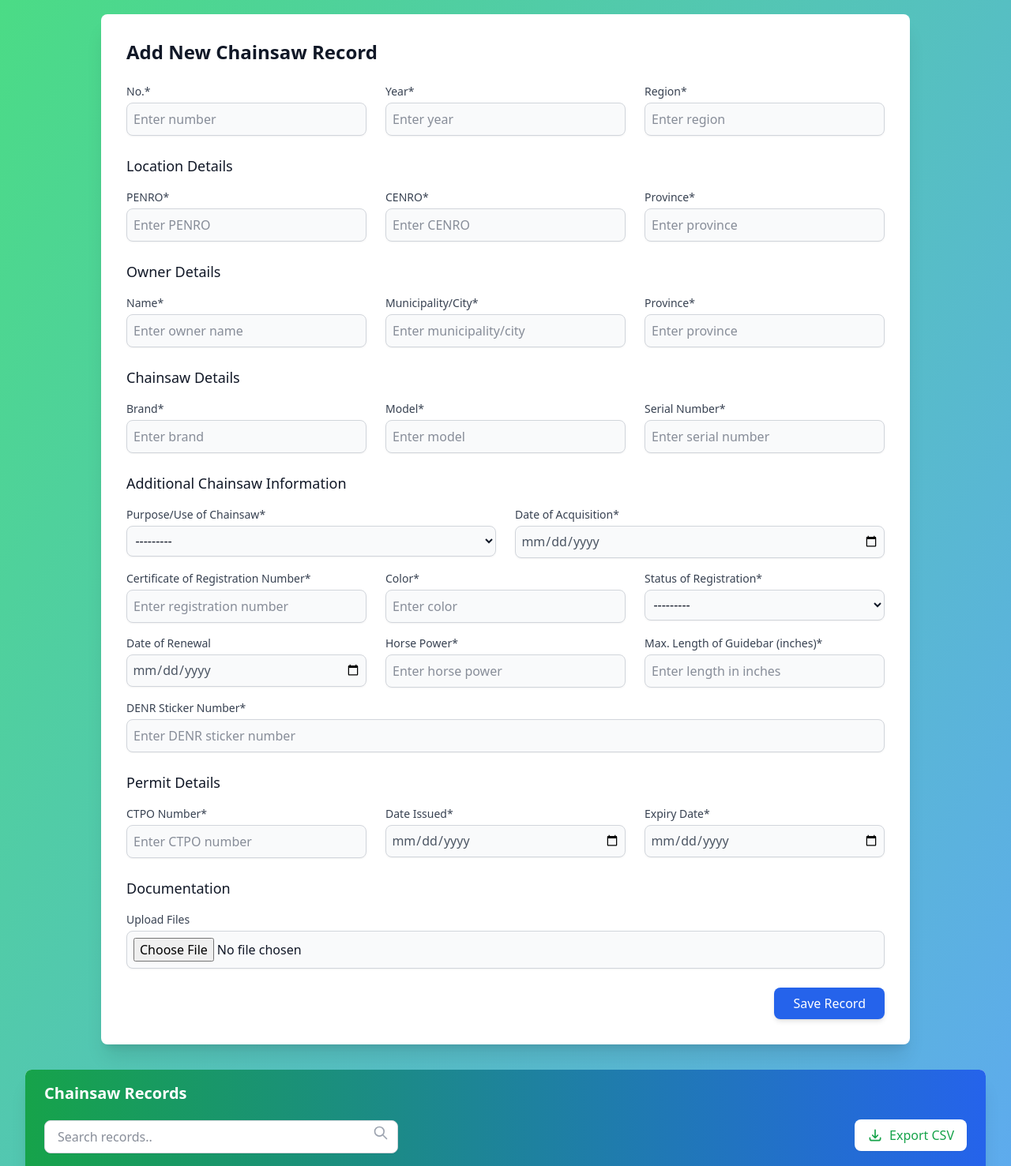
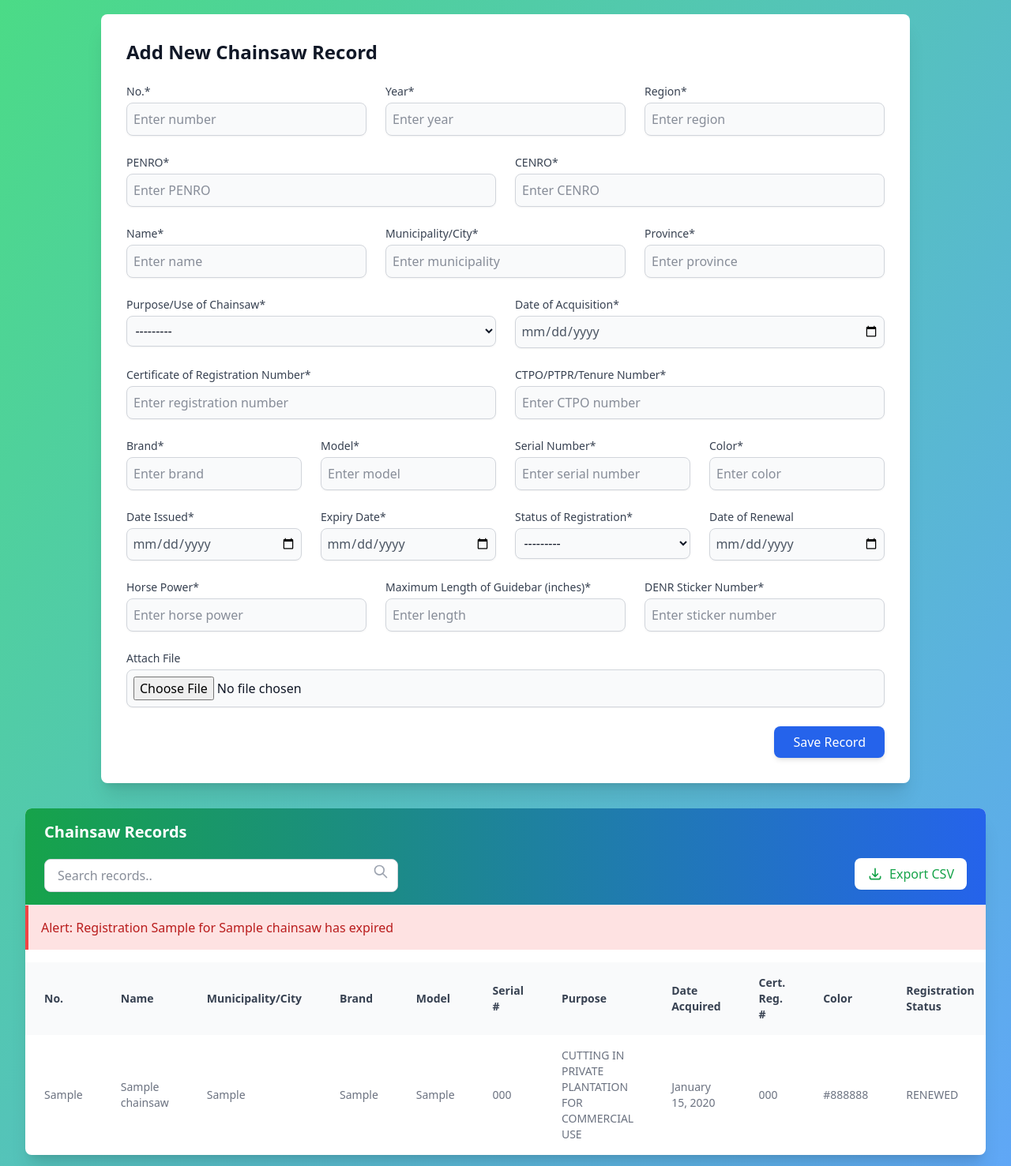
Before and after one commit to celestial203/treecut, a Django app: page /chainsaw/ in a window 1280 px wide. Shown: the part 190-1667 px from the top of the page at 79% size. Run offline with Django 5.2, Linux system fonts and the light colour scheme; a user stored in the database is signed in; tables that the repository leaves empty hold one stand-in row (values such as "Sample post"); some libraries are stand-ins or nearby versions.

Commit message:
adjusting fields

```diff
--- a/base/templates/chainsaw.html
+++ b/base/templates/chainsaw.html
@@ -76,7 +76,6 @@
         <h2 class="text-2xl font-bold mb-6">Add New Chainsaw Record</h2>
         <form method="POST" id="chainsawForm" class="space-y-6" enctype="multipart/form-data">
             {% csrf_token %}
-            {% load widget_tweaks %}
 
             <style>
                 input, select, textarea {
@@ -133,10 +132,8 @@
                 </div>
             </div>
 
-            <!-- Location Details -->
-            <div class="mt-6">
-                <h3 class="text-lg font-medium text-gray-900 mb-4">Location Details</h3>
-                <div class="grid grid-cols-1 md:grid-cols-3 gap-6">
+            <!-- Location and Office Details -->
+            <div class="grid grid-cols-1 md:grid-cols-2 gap-6">
                 <div>
                     <label class="block text-sm font-medium text-gray-700">PENRO*</label>
                     {{ form.penro|add_class:"form-input"|attr:"placeholder:Enter PENRO" }}
@@ -145,36 +142,50 @@
                     <label class="block text-sm font-medium text-gray-700">CENRO*</label>
                     {{ form.cenro|add_class:"form-input"|attr:"placeholder:Enter CENRO" }}
                 </div>
-                    <div>
-                        <label class="block text-sm font-medium text-gray-700">Province*</label>
-                        {{ form.province|add_class:"form-input"|attr:"placeholder:Enter province" }}
-                    </div>
-                </div>
             </div>
 
-            <!-- Owner Details -->
-            <div class="mt-6">
-                <h3 class="text-lg font-medium text-gray-900 mb-4">Owner Details</h3>
+            <!-- Personal Information -->
             <div class="grid grid-cols-1 md:grid-cols-3 gap-6">
                 <div>
                     <label class="block text-sm font-medium text-gray-700">Name*</label>
-                        {{ form.name|add_class:"form-input"|attr:"placeholder:Enter owner name" }}
+                    {{ form.name|add_class:"form-input"|attr:"placeholder:Enter name" }}
                 </div>
                 <div>
                     <label class="block text-sm font-medium text-gray-700">Municipality/City*</label>
-                        {{ form.municipality|add_class:"form-input"|attr:"placeholder:Enter municipality/city" }}
+                    {{ form.municipality|add_class:"form-input"|attr:"placeholder:Enter municipality" }}
                 </div>
                 <div>
                     <label class="block text-sm font-medium text-gray-700">Province*</label>
                     {{ form.province|add_class:"form-input"|attr:"placeholder:Enter province" }}
                 </div>
             </div>
+
+            <!-- Purpose and Registration -->
+            <div class="grid grid-cols-1 md:grid-cols-2 gap-6">
+                <div>
+                    <label class="block text-sm font-medium text-gray-700">Purpose/Use of Chainsaw*</label>
+                    {{ form.purpose|add_class:"form-input"|attr:"placeholder:Enter purpose" }}
+                </div>
+                <div>
+                    <label class="block text-sm font-medium text-gray-700">Date of Acquisition*</label>
+                    {{ form.date_acquired|add_class:"form-input"|attr:"type:date" }}
+                </div>
+            </div>
+
+            <!-- Registration Numbers -->
+            <div class="grid grid-cols-1 md:grid-cols-2 gap-6">
+                <div>
+                    <label class="block text-sm font-medium text-gray-700">Certificate of Registration Number*</label>
+                    {{ form.cert_reg_number|add_class:"form-input"|attr:"placeholder:Enter registration number" }}
+                </div>
+                <div>
+                    <label class="block text-sm font-medium text-gray-700">CTPO/PTPR/Tenure Number*</label>
+                    {{ form.ctpo_number|add_class:"form-input"|attr:"placeholder:Enter CTPO number" }}
+                </div>
             </div>
 
             <!-- Chainsaw Details -->
-            <div class="mt-6">
-                <h3 class="text-lg font-medium text-gray-900 mb-4">Chainsaw Details</h3>
-                <div class="grid grid-cols-1 md:grid-cols-3 gap-6">
+            <div class="grid grid-cols-1 md:grid-cols-4 gap-6">
                 <div>
                     <label class="block text-sm font-medium text-gray-700">Brand*</label>
                     {{ form.brand|add_class:"form-input"|attr:"placeholder:Enter brand" }}
@@ -187,87 +198,55 @@
                     <label class="block text-sm font-medium text-gray-700">Serial Number*</label>
                     {{ form.serial_number|add_class:"form-input"|attr:"placeholder:Enter serial number" }}
                 </div>
+                <div>
+                    <label class="block text-sm font-medium text-gray-700">Color*</label>
+                    {{ form.color|add_class:"form-input"|attr:"placeholder:Enter color" }}
                 </div>
             </div>
 
-            <!-- Additional Chainsaw Information -->
-            <div class="mt-6">
-                <h3 class="text-lg font-medium text-gray-900 mb-4">Additional Chainsaw Information</h3>
-                <div class="grid grid-cols-1 md:grid-cols-2 gap-6 mb-4">
+            <!-- Dates and Status -->
+            <div class="grid grid-cols-1 md:grid-cols-4 gap-6">
                 <div>
-                        <label class="block text-sm font-medium text-gray-700">Purpose/Use of Chainsaw*</label>
-                        {{ form.purpose|add_class:"form-input" }}
+                    <label class="block text-sm font-medium text-gray-700">Date Issued*</label>
+                    {{ form.date_issued|add_class:"form-input"|attr:"type:date" }}
                 </div>
                 <div>
-                        <label class="block text-sm font-medium text-gray-700">Date of Acquisition*</label>
-                        {{ form.date_acquired|add_class:"form-input"|attr:"type:date" }}
-                    </div>
-                </div>
-
-                <div class="grid grid-cols-1 md:grid-cols-3 gap-6">
-                    <div>
-                        <label class="block text-sm font-medium text-gray-700">Certificate of Registration Number*</label>
-                        {{ form.cert_reg_number|add_class:"form-input"|attr:"placeholder:Enter registration number" }}
-                    </div>
-                    <div>
-                        <label class="block text-sm font-medium text-gray-700">Color*</label>
-                        {{ form.color|add_class:"form-input"|attr:"placeholder:Enter color" }}
+                    <label class="block text-sm font-medium text-gray-700">Expiry Date*</label>
+                    {{ form.expiry_date|add_class:"form-input"|attr:"type:date" }}
                 </div>
                 <div>
                     <label class="block text-sm font-medium text-gray-700">Status of Registration*</label>
                     {{ form.registration_status|add_class:"form-input" }}
                 </div>
+                <div>
+                    <label class="block text-sm font-medium text-gray-700">Date of Renewal</label>
+                    {{ form.date_renewal|add_class:"form-input"|attr:"type:date" }}
+                </div>
             </div>
 
-                <div class="grid grid-cols-1 md:grid-cols-3 gap-6 mt-4">
-                    <div>
-                        <label class="block text-sm font-medium text-gray-700">Date of Renewal</label>
-                        {{ form.date_renewal|add_class:"form-input" }}
-                    </div>
+            <!-- Technical Details -->
+            <div class="grid grid-cols-1 md:grid-cols-3 gap-6">
                 <div>
                     <label class="block text-sm font-medium text-gray-700">Horse Power*</label>
                     {{ form.horse_power|add_class:"form-input"|attr:"placeholder:Enter horse power" }}
                 </div>
                 <div>
-                        <label class="block text-sm font-medium text-gray-700">Max. Length of Guidebar (inches)*</label>
-                        {{ form.guidebar_length|add_class:"form-input"|attr:"placeholder:Enter length in inches" }}
-                    </div>
-                </div>
-
-                <div class="mt-4">
-                    <label class="block text-sm font-medium text-gray-700">DENR Sticker Number*</label>
-                    {{ form.denr_sticker|add_class:"form-input"|attr:"placeholder:Enter DENR sticker number" }}
-                </div>
-            </div>
-
-            <!-- Permit Details -->
-            <div class="mt-6">
-                <h3 class="text-lg font-medium text-gray-900 mb-4">Permit Details</h3>
-                <div class="grid grid-cols-1 md:grid-cols-3 gap-6">
-                    <div>
-                        <label class="block text-sm font-medium text-gray-700">CTPO Number*</label>
-                        {{ form.ctpo_number|add_class:"form-input"|attr:"placeholder:Enter CTPO number" }}
+                    <label class="block text-sm font-medium text-gray-700">Maximum Length of Guidebar (inches)*</label>
+                    {{ form.guidebar_length|add_class:"form-input"|attr:"placeholder:Enter length" }}
                 </div>
                 <div>
-                        <label class="block text-sm font-medium text-gray-700">Date Issued*</label>
-                        {{ form.date_issued|add_class:"form-input" }}
-                    </div>
-                    <div>
-                        <label class="block text-sm font-medium text-gray-700">Expiry Date*</label>
-                        {{ form.expiry_date|add_class:"form-input" }}
-                    </div>
+                    <label class="block text-sm font-medium text-gray-700">DENR Sticker Number*</label>
+                    {{ form.denr_sticker|add_class:"form-input"|attr:"placeholder:Enter sticker number" }}
                 </div>
             </div>
 
             <!-- File Upload -->
-            <div class="mt-6">
-                <h3 class="text-lg font-medium text-gray-900 mb-4">Documentation</h3>
             <div>
-                    <label class="block text-sm font-medium text-gray-700">Upload Files</label>
+                <label class="block text-sm font-medium text-gray-700">Attach File</label>
                 {{ form.file|add_class:"form-input" }}
             </div>
-            </div>
 
+            <!-- Submit Button -->
             <div class="flex justify-end mt-6">
                 <button type="submit" class="bg-blue-600 text-white px-6 py-2 rounded-lg hover:bg-blue-700 transition duration-200 shadow-md">
                     Save Record
@@ -349,6 +328,7 @@
                             <th class="px-6 py-4 font-semibold">Expiry Date</th>
                             <th class="px-6 py-4 font-semibold">Days Remaining</th>
                             <th class="px-6 py-4 font-semibold">File</th>
+                            <th class="px-6 py-4 font-semibold">Status</th>
                             <th class="px-6 py-4 font-semibold">Actions</th>
                         </tr>
                     </thead>
@@ -396,6 +376,15 @@
                                     </a>
                                 {% else %}
                                     <span class="text-gray-400">No file</span>
+                                {% endif %}
+                            </td>
+                            <td class="px-6 py-4">
+                                {% if record.is_expired %}
+                                    <span class="px-2 py-1 bg-red-100 text-red-800 rounded-full text-xs font-medium">Expired</span>
+                                {% elif record.is_expiring_soon %}
+                                    <span class="px-2 py-1 bg-yellow-100 text-yellow-800 rounded-full text-xs font-medium">Expiring Soon</span>
+                                {% else %}
+                                    <span class="px-2 py-1 bg-green-100 text-green-800 rounded-full text-xs font-medium">Active</span>
                                 {% endif %}
                             </td>
                             <td class="px-6 py-4">
```
Lines whose indentation alone changed are shown as unchanged.
